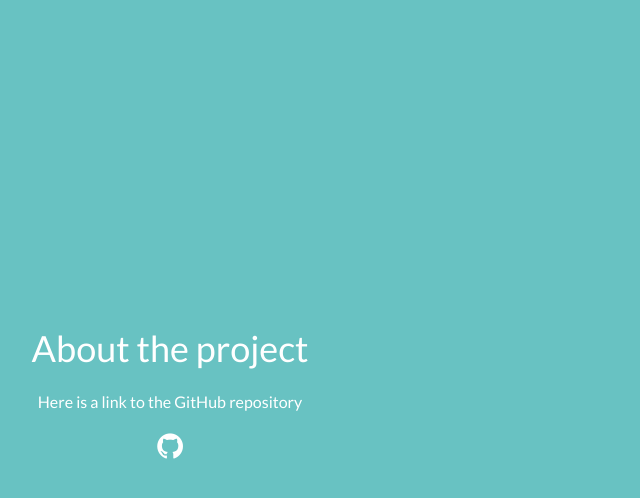
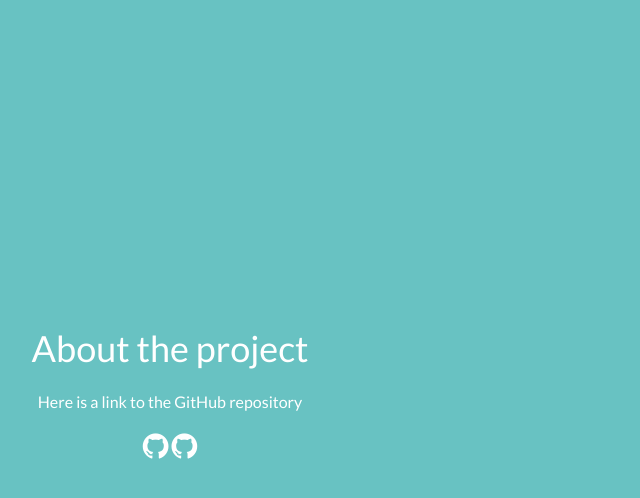
Before and after one commit to TwoBabyGators/TwoBabyGators.github.io, a plain HTML site: page index.html in a window 1280 px wide. Both pictures are taken after a click on the element 384 px from the left and 400 px from the top of the page. Shown: the full height of the page, 470-1110 px from the left. Drawn offline with nearby package versions, Linux system fonts and the light colour scheme; files that its build step writes are made by us from their sources.

Commit message:
more icon tests
added two icons to one page to test the layout

```diff
--- a/index.html
+++ b/index.html
@@ -40,6 +40,7 @@
         <p>Here is a link to the GitHub repository</p>
         <p>
           <a href="https://twitter.com/ettrics" target="_blank"><i class="fa fa-github" aria-hidden="true"></i></a>
+		  <a href="https://twitter.com/ettrics" target="_blank"><i class="fa fa-github" aria-hidden="true"></i></a>
         </p>
       </div>
     </div>
```
